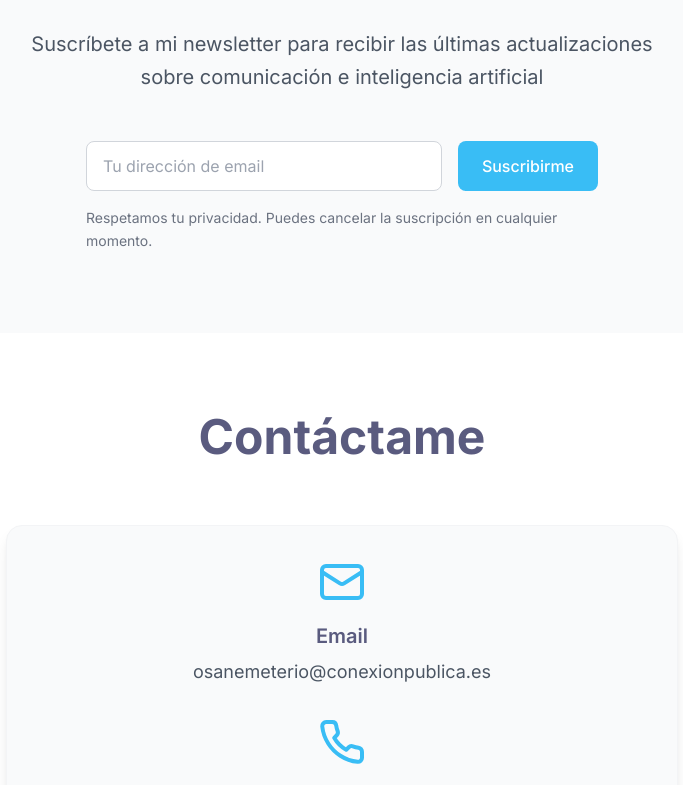
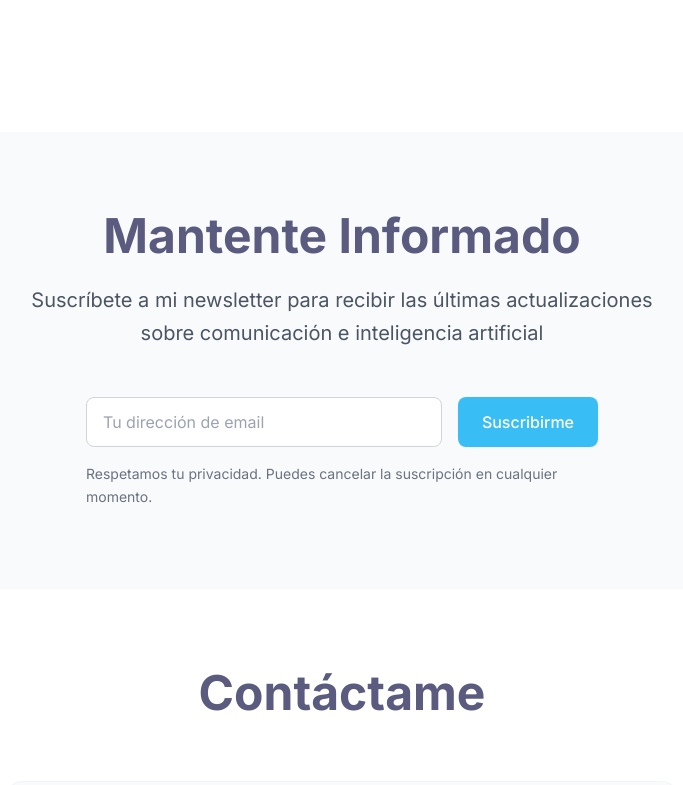
Before and after one commit to osanemeterio/oscarsanemeterio, a React (Vite) app: page / in a window 1280 px wide. Shown: the part 4192-4977 px from the top of the page, without its empty margins (298-981 px from the left). Built offline with nearby package versions, Linux system fonts and the light colour scheme.

Commit message:
Fix consecutive sections with alternating background colors

```diff
--- a/src/pages/Home.tsx
+++ b/src/pages/Home.tsx
@@ -256,7 +256,7 @@ function App() {
       </section>
 
       {/* Oferta Formativa Section */}
-      <section className="py-20 px-4 bg-white">
+      <section className="py-20 px-4 bg-gray-50">
         <div className="max-w-4xl mx-auto">
           <div className="text-center mb-12">
             <div className="fade-in mb-8">
@@ -308,7 +308,7 @@ function App() {
       </section>
 
       {/* Mis reflexiones Section */}
-      <section className="py-20 px-4 bg-gray-50">
+      <section className="py-20 px-4 bg-white">
         <div className="max-w-4xl mx-auto">
           <div className="fade-in mb-8">
             <h2 className="text-4xl md:text-5xl font-bold mb-6 text-[#5a5b7f] text-center">
@@ -319,7 +319,20 @@ function App() {
             </p>
           </div>
           <div className="text-center mb-12">
-            <Mail className="w-16 h-16 text-[#39bdf5] mx-auto mb-6" />
+            <div className="fade-in mb-8">
+              <Mail className="w-16 h-16 text-[#39bdf5] mx-auto mb-6" />
+              <h2 className="text-4xl md:text-5xl font-bold mb-6 text-[#5a5b7f]">
+                Mantente Informado
+              </h2>
+            </div>
+          </div>
+        </div>
+      </section>
+
+      {/* Newsletter Section */}
+      <section className="py-20 px-4 bg-gray-50">
+        <div className="max-w-4xl mx-auto">
+          <div className="text-center mb-12">
             <h2 className="text-4xl md:text-5xl font-bold mb-6 text-[#5a5b7f]">
               Mantente Informado
             </h2>
```
